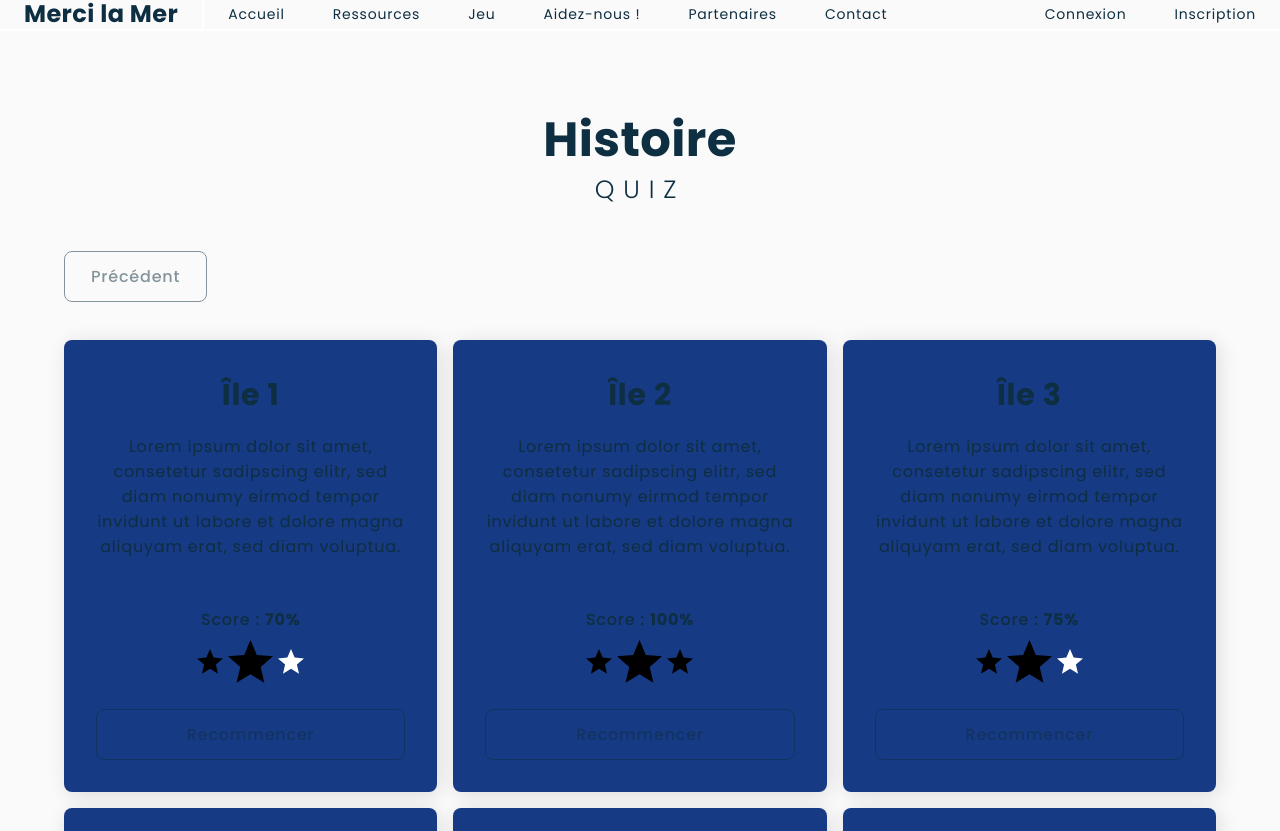
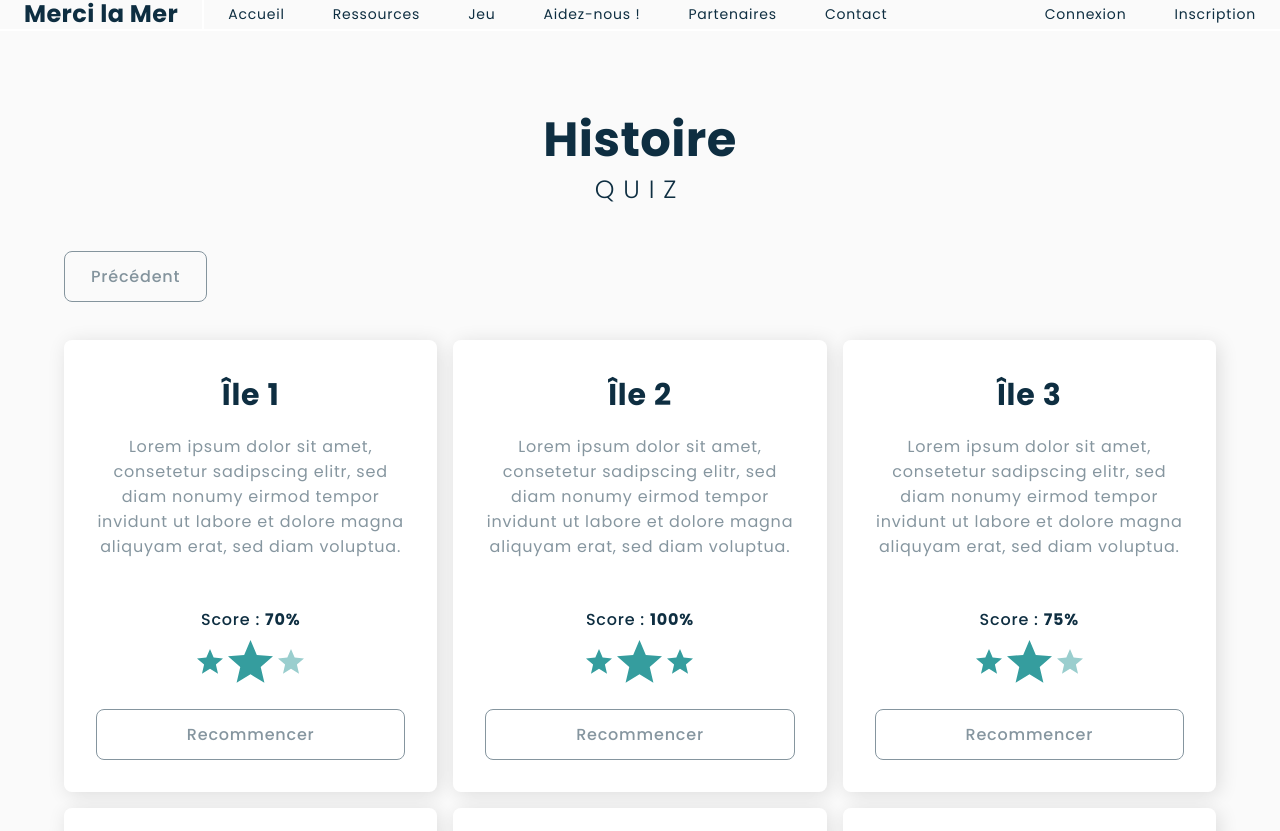
Before and after one commit to ggxm-ecv/MERCI_LA_MER, a Vue app in the folder front/: page /game/history in a window 1280 px wide. Built offline with nearby package versions, Linux system fonts and the light colour scheme.

Commit message:
FRONT > quiz partie history list

```diff
--- a/front/public/css/style.css
+++ b/front/public/css/style.css
@@ -557,7 +557,7 @@ main {
   padding: 32px;
   border-radius: 8px;
   overflow: hidden;
-  background-color: #173a84;
+  background-color: var(--color-main);
   box-shadow: 3px 3px 20px #0000001F;
 }
 
@@ -573,6 +573,7 @@ main {
   font-size: 16px;
   line-height: 25px;
   text-align: center;
+  opacity: 0.5;
 }
 
 .game-history__quiz-footer {
@@ -608,8 +609,8 @@ main {
   font-size: 16px;
   line-height: 25px;
   font-weight: 500;
-  color: rgba(255, 255, 255, 0.541);
   text-align: center;
+  opacity: 0.5;
 }
 
 .game-history__quiz-btn {
--- a/front/src/scss/pages/_game.scss
+++ b/front/src/scss/pages/_game.scss
@@ -155,7 +155,7 @@
   padding: 32px;
   border-radius: 8px;
   overflow: hidden;
-  background-color: #173a84;
+  background-color: var(--color-main);
   box-shadow: 3px 3px 20px #0000001F;
 }
 
@@ -171,6 +171,7 @@
   font-size: 16px;
   line-height: 25px;
   text-align: center;
+  opacity: 0.5;
 }
 
 .game-history__quiz-footer {
@@ -206,8 +207,8 @@
   font-size: 16px;
   line-height: 25px;
   font-weight: 500;
-  color: rgba(255, 255, 255, 0.541);
   text-align: center;
+  opacity: 0.5;
 }
 
 .game-history__quiz-btn {
--- a/front/src/views/GameHistory.vue
+++ b/front/src/views/GameHistory.vue
@@ -13,9 +13,9 @@
           <div class="game-history__quiz-footer">
             <p class="game-history__quiz-score">Score : <span class="bold">70%</span></p>
             <div class="game-history__quiz-stars">
-              <svg xmlns="http://www.w3.org/2000/svg" fill="#000000" width="45.263" height="43" viewBox="0 0 45.263 43"><path d="M24.632,36.558,38.618,45,34.906,29.09l12.357-10.7-16.272-1.4L24.632,2,18.272,16.982,2,18.385l12.334,10.7L10.645,45Z" transform="translate(-2 -2)"/></svg>
-              <svg xmlns="http://www.w3.org/2000/svg" fill="#000000" width="45.263" height="43" viewBox="0 0 45.263 43"><path d="M24.632,36.558,38.618,45,34.906,29.09l12.357-10.7-16.272-1.4L24.632,2,18.272,16.982,2,18.385l12.334,10.7L10.645,45Z" transform="translate(-2 -2)"/></svg>
-              <svg xmlns="http://www.w3.org/2000/svg" fill="#ffffff" width="45.263" height="43" viewBox="0 0 45.263 43"><path d="M24.632,36.558,38.618,45,34.906,29.09l12.357-10.7-16.272-1.4L24.632,2,18.272,16.982,2,18.385l12.334,10.7L10.645,45Z" transform="translate(-2 -2)"/></svg>
+              <svg xmlns="http://www.w3.org/2000/svg" fill="#359D9E" width="45.263" height="43" viewBox="0 0 45.263 43"><path d="M24.632,36.558,38.618,45,34.906,29.09l12.357-10.7-16.272-1.4L24.632,2,18.272,16.982,2,18.385l12.334,10.7L10.645,45Z" transform="translate(-2 -2)"/></svg>
+              <svg xmlns="http://www.w3.org/2000/svg" fill="#359D9E" width="45.263" height="43" viewBox="0 0 45.263 43"><path d="M24.632,36.558,38.618,45,34.906,29.09l12.357-10.7-16.272-1.4L24.632,2,18.272,16.982,2,18.385l12.334,10.7L10.645,45Z" transform="translate(-2 -2)"/></svg>
+              <svg xmlns="http://www.w3.org/2000/svg" fill="#9acece" width="45.263" height="43" viewBox="0 0 45.263 43"><path d="M24.632,36.558,38.618,45,34.906,29.09l12.357-10.7-16.272-1.4L24.632,2,18.272,16.982,2,18.385l12.334,10.7L10.645,45Z" transform="translate(-2 -2)"/></svg>
             </div>
             <button class="game-history__quiz-btn btn btn-second full">Recommencer</button>
           </div>
@@ -28,9 +28,9 @@
           <div class="game-history__quiz-footer">
             <p class="game-history__quiz-score">Score : <span class="bold">100%</span></p>
             <div class="game-history__quiz-stars">
-              <svg xmlns="http://www.w3.org/2000/svg" fill="#000000" width="45.263" height="43" viewBox="0 0 45.263 43"><path d="M24.632,36.558,38.618,45,34.906,29.09l12.357-10.7-16.272-1.4L24.632,2,18.272,16.982,2,18.385l12.334,10.7L10.645,45Z" transform="translate(-2 -2)"/></svg>
-              <svg xmlns="http://www.w3.org/2000/svg" fill="#000000" width="45.263" height="43" viewBox="0 0 45.263 43"><path d="M24.632,36.558,38.618,45,34.906,29.09l12.357-10.7-16.272-1.4L24.632,2,18.272,16.982,2,18.385l12.334,10.7L10.645,45Z" transform="translate(-2 -2)"/></svg>
-              <svg xmlns="http://www.w3.org/2000/svg" fill="#000000" width="45.263" height="43" viewBox="0 0 45.263 43"><path d="M24.632,36.558,38.618,45,34.906,29.09l12.357-10.7-16.272-1.4L24.632,2,18.272,16.982,2,18.385l12.334,10.7L10.645,45Z" transform="translate(-2 -2)"/></svg>
+              <svg xmlns="http://www.w3.org/2000/svg" fill="#359D9E" width="45.263" height="43" viewBox="0 0 45.263 43"><path d="M24.632,36.558,38.618,45,34.906,29.09l12.357-10.7-16.272-1.4L24.632,2,18.272,16.982,2,18.385l12.334,10.7L10.645,45Z" transform="translate(-2 -2)"/></svg>
+              <svg xmlns="http://www.w3.org/2000/svg" fill="#359D9E" width="45.263" height="43" viewBox="0 0 45.263 43"><path d="M24.632,36.558,38.618,45,34.906,29.09l12.357-10.7-16.272-1.4L24.632,2,18.272,16.982,2,18.385l12.334,10.7L10.645,45Z" transform="translate(-2 -2)"/></svg>
+              <svg xmlns="http://www.w3.org/2000/svg" fill="#359D9E" width="45.263" height="43" viewBox="0 0 45.263 43"><path d="M24.632,36.558,38.618,45,34.906,29.09l12.357-10.7-16.272-1.4L24.632,2,18.272,16.982,2,18.385l12.334,10.7L10.645,45Z" transform="translate(-2 -2)"/></svg>
             </div>
             <button class="game-history__quiz-btn btn btn-second full">Recommencer</button>
           </div>
@@ -43,9 +43,9 @@
           <div class="game-history__quiz-footer">
             <p class="game-history__quiz-score">Score : <span class="bold">75%</span></p>
             <div class="game-history__quiz-stars">
-              <svg xmlns="http://www.w3.org/2000/svg" fill="#000000" width="45.263" height="43" viewBox="0 0 45.263 43"><path d="M24.632,36.558,38.618,45,34.906,29.09l12.357-10.7-16.272-1.4L24.632,2,18.272,16.982,2,18.385l12.334,10.7L10.645,45Z" transform="translate(-2 -2)"/></svg>
-              <svg xmlns="http://www.w3.org/2000/svg" fill="#000000" width="45.263" height="43" viewBox="0 0 45.263 43"><path d="M24.632,36.558,38.618,45,34.906,29.09l12.357-10.7-16.272-1.4L24.632,2,18.272,16.982,2,18.385l12.334,10.7L10.645,45Z" transform="translate(-2 -2)"/></svg>
-              <svg xmlns="http://www.w3.org/2000/svg" fill="#ffffff" width="45.263" height="43" viewBox="0 0 45.263 43"><path d="M24.632,36.558,38.618,45,34.906,29.09l12.357-10.7-16.272-1.4L24.632,2,18.272,16.982,2,18.385l12.334,10.7L10.645,45Z" transform="translate(-2 -2)"/></svg>
+              <svg xmlns="http://www.w3.org/2000/svg" fill="#359D9E" width="45.263" height="43" viewBox="0 0 45.263 43"><path d="M24.632,36.558,38.618,45,34.906,29.09l12.357-10.7-16.272-1.4L24.632,2,18.272,16.982,2,18.385l12.334,10.7L10.645,45Z" transform="translate(-2 -2)"/></svg>
+              <svg xmlns="http://www.w3.org/2000/svg" fill="#359D9E" width="45.263" height="43" viewBox="0 0 45.263 43"><path d="M24.632,36.558,38.618,45,34.906,29.09l12.357-10.7-16.272-1.4L24.632,2,18.272,16.982,2,18.385l12.334,10.7L10.645,45Z" transform="translate(-2 -2)"/></svg>
+              <svg xmlns="http://www.w3.org/2000/svg" fill="#9acece" width="45.263" height="43" viewBox="0 0 45.263 43"><path d="M24.632,36.558,38.618,45,34.906,29.09l12.357-10.7-16.272-1.4L24.632,2,18.272,16.982,2,18.385l12.334,10.7L10.645,45Z" transform="translate(-2 -2)"/></svg>
             </div>
             <button class="game-history__quiz-btn btn btn-second full">Recommencer</button>
           </div>
@@ -58,9 +58,9 @@
           <div class="game-history__quiz-footer">
             <p class="game-history__quiz-score">Score : <span class="bold">70%</span></p>
             <div class="game-history__quiz-stars">
-              <svg xmlns="http://www.w3.org/2000/svg" fill="#000000" width="45.263" height="43" viewBox="0 0 45.263 43"><path d="M24.632,36.558,38.618,45,34.906,29.09l12.357-10.7-16.272-1.4L24.632,2,18.272,16.982,2,18.385l12.334,10.7L10.645,45Z" transform="translate(-2 -2)"/></svg>
-              <svg xmlns="http://www.w3.org/2000/svg" fill="#000000" width="45.263" height="43" viewBox="0 0 45.263 43"><path d="M24.632,36.558,38.618,45,34.906,29.09l12.357-10.7-16.272-1.4L24.632,2,18.272,16.982,2,18.385l12.334,10.7L10.645,45Z" transform="translate(-2 -2)"/></svg>
-              <svg xmlns="http://www.w3.org/2000/svg" fill="#ffffff" width="45.263" height="43" viewBox="0 0 45.263 43"><path d="M24.632,36.558,38.618,45,34.906,29.09l12.357-10.7-16.272-1.4L24.632,2,18.272,16.982,2,18.385l12.334,10.7L10.645,45Z" transform="translate(-2 -2)"/></svg>
+              <svg xmlns="http://www.w3.org/2000/svg" fill="#359D9E" width="45.263" height="43" viewBox="0 0 45.263 43"><path d="M24.632,36.558,38.618,45,34.906,29.09l12.357-10.7-16.272-1.4L24.632,2,18.272,16.982,2,18.385l12.334,10.7L10.645,45Z" transform="translate(-2 -2)"/></svg>
+              <svg xmlns="http://www.w3.org/2000/svg" fill="#359D9E" width="45.263" height="43" viewBox="0 0 45.263 43"><path d="M24.632,36.558,38.618,45,34.906,29.09l12.357-10.7-16.272-1.4L24.632,2,18.272,16.982,2,18.385l12.334,10.7L10.645,45Z" transform="translate(-2 -2)"/></svg>
+              <svg xmlns="http://www.w3.org/2000/svg" fill="#9acece" width="45.263" height="43" viewBox="0 0 45.263 43"><path d="M24.632,36.558,38.618,45,34.906,29.09l12.357-10.7-16.272-1.4L24.632,2,18.272,16.982,2,18.385l12.334,10.7L10.645,45Z" transform="translate(-2 -2)"/></svg>
             </div>
             <button class="game-history__quiz-btn btn btn-second full">Recommencer</button>
           </div>
@@ -73,9 +73,9 @@
           <div class="game-history__quiz-footer">
             <p class="game-history__quiz-score">Score : <span class="bold">73%</span></p>
             <div class="game-history__quiz-stars">
-              <svg xmlns="http://www.w3.org/2000/svg" fill="#000000" width="45.263" height="43" viewBox="0 0 45.263 43"><path d="M24.632,36.558,38.618,45,34.906,29.09l12.357-10.7-16.272-1.4L24.632,2,18.272,16.982,2,18.385l12.334,10.7L10.645,45Z" transform="translate(-2 -2)"/></svg>
-              <svg xmlns="http://www.w3.org/2000/svg" fill="#000000" width="45.263" height="43" viewBox="0 0 45.263 43"><path d="M24.632,36.558,38.618,45,34.906,29.09l12.357-10.7-16.272-1.4L24.632,2,18.272,16.982,2,18.385l12.334,10.7L10.645,45Z" transform="translate(-2 -2)"/></svg>
-              <svg xmlns="http://www.w3.org/2000/svg" fill="#ffffff" width="45.263" height="43" viewBox="0 0 45.263 43"><path d="M24.632,36.558,38.618,45,34.906,29.09l12.357-10.7-16.272-1.4L24.632,2,18.272,16.982,2,18.385l12.334,10.7L10.645,45Z" transform="translate(-2 -2)"/></svg>
+              <svg xmlns="http://www.w3.org/2000/svg" fill="#359D9E" width="45.263" height="43" viewBox="0 0 45.263 43"><path d="M24.632,36.558,38.618,45,34.906,29.09l12.357-10.7-16.272-1.4L24.632,2,18.272,16.982,2,18.385l12.334,10.7L10.645,45Z" transform="translate(-2 -2)"/></svg>
+              <svg xmlns="http://www.w3.org/2000/svg" fill="#359D9E" width="45.263" height="43" viewBox="0 0 45.263 43"><path d="M24.632,36.558,38.618,45,34.906,29.09l12.357-10.7-16.272-1.4L24.632,2,18.272,16.982,2,18.385l12.334,10.7L10.645,45Z" transform="translate(-2 -2)"/></svg>
+              <svg xmlns="http://www.w3.org/2000/svg" fill="#9acece" width="45.263" height="43" viewBox="0 0 45.263 43"><path d="M24.632,36.558,38.618,45,34.906,29.09l12.357-10.7-16.272-1.4L24.632,2,18.272,16.982,2,18.385l12.334,10.7L10.645,45Z" transform="translate(-2 -2)"/></svg>
             </div>
             <button class="game-history__quiz-btn btn btn-second full">Recommencer</button>
           </div>
@@ -88,9 +88,9 @@
           <div class="game-history__quiz-footer">
             <p class="game-history__quiz-score">Score : <span class="bold">32%</span></p>
             <div class="game-history__quiz-stars">
-              <svg xmlns="http://www.w3.org/2000/svg" fill="#000000" width="45.263" height="43" viewBox="0 0 45.263 43"><path d="M24.632,36.558,38.618,45,34.906,29.09l12.357-10.7-16.272-1.4L24.632,2,18.272,16.982,2,18.385l12.334,10.7L10.645,45Z" transform="translate(-2 -2)"/></svg>
-              <svg xmlns="http://www.w3.org/2000/svg" fill="#ffffff" width="45.263" height="43" viewBox="0 0 45.263 43"><path d="M24.632,36.558,38.618,45,34.906,29.09l12.357-10.7-16.272-1.4L24.632,2,18.272,16.982,2,18.385l12.334,10.7L10.645,45Z" transform="translate(-2 -2)"/></svg>
-              <svg xmlns="http://www.w3.org/2000/svg" fill="#ffffff" width="45.263" height="43" viewBox="0 0 45.263 43"><path d="M24.632,36.558,38.618,45,34.906,29.09l12.357-10.7-16.272-1.4L24.632,2,18.272,16.982,2,18.385l12.334,10.7L10.645,45Z" transform="translate(-2 -2)"/></svg>
+              <svg xmlns="http://www.w3.org/2000/svg" fill="#359D9E" width="45.263" height="43" viewBox="0 0 45.263 43"><path d="M24.632,36.558,38.618,45,34.906,29.09l12.357-10.7-16.272-1.4L24.632,2,18.272,16.982,2,18.385l12.334,10.7L10.645,45Z" transform="translate(-2 -2)"/></svg>
+              <svg xmlns="http://www.w3.org/2000/svg" fill="#9acece" width="45.263" height="43" viewBox="0 0 45.263 43"><path d="M24.632,36.558,38.618,45,34.906,29.09l12.357-10.7-16.272-1.4L24.632,2,18.272,16.982,2,18.385l12.334,10.7L10.645,45Z" transform="translate(-2 -2)"/></svg>
+              <svg xmlns="http://www.w3.org/2000/svg" fill="#9acece" width="45.263" height="43" viewBox="0 0 45.263 43"><path d="M24.632,36.558,38.618,45,34.906,29.09l12.357-10.7-16.272-1.4L24.632,2,18.272,16.982,2,18.385l12.334,10.7L10.645,45Z" transform="translate(-2 -2)"/></svg>
             </div>
             <button class="game-history__quiz-btn btn btn-second full">Recommencer</button>
           </div>
@@ -103,9 +103,9 @@
           <div class="game-history__quiz-footer">
             <p class="game-history__quiz-score">Score : <span class="bold">68%</span></p>
             <div class="game-history__quiz-stars">
-              <svg xmlns="http://www.w3.org/2000/svg" fill="#000000" width="45.263" height="43" viewBox="0 0 45.263 43"><path d="M24.632,36.558,38.618,45,34.906,29.09l12.357-10.7-16.272-1.4L24.632,2,18.272,16.982,2,18.385l12.334,10.7L10.645,45Z" transform="translate(-2 -2)"/></svg>
-              <svg xmlns="http://www.w3.org/2000/svg" fill="#000000" width="45.263" height="43" viewBox="0 0 45.263 43"><path d="M24.632,36.558,38.618,45,34.906,29.09l12.357-10.7-16.272-1.4L24.632,2,18.272,16.982,2,18.385l12.334,10.7L10.645,45Z" transform="translate(-2 -2)"/></svg>
-              <svg xmlns="http://www.w3.org/2000/svg" fill="#ffffff" width="45.263" height="43" viewBox="0 0 45.263 43"><path d="M24.632,36.558,38.618,45,34.906,29.09l12.357-10.7-16.272-1.4L24.632,2,18.272,16.982,2,18.385l12.334,10.7L10.645,45Z" transform="translate(-2 -2)"/></svg>
+              <svg xmlns="http://www.w3.org/2000/svg" fill="#359D9E" width="45.263" height="43" viewBox="0 0 45.263 43"><path d="M24.632,36.558,38.618,45,34.906,29.09l12.357-10.7-16.272-1.4L24.632,2,18.272,16.982,2,18.385l12.334,10.7L10.645,45Z" transform="translate(-2 -2)"/></svg>
+              <svg xmlns="http://www.w3.org/2000/svg" fill="#359D9E" width="45.263" height="43" viewBox="0 0 45.263 43"><path d="M24.632,36.558,38.618,45,34.906,29.09l12.357-10.7-16.272-1.4L24.632,2,18.272,16.982,2,18.385l12.334,10.7L10.645,45Z" transform="translate(-2 -2)"/></svg>
+              <svg xmlns="http://www.w3.org/2000/svg" fill="#9acece" width="45.263" height="43" viewBox="0 0 45.263 43"><path d="M24.632,36.558,38.618,45,34.906,29.09l12.357-10.7-16.272-1.4L24.632,2,18.272,16.982,2,18.385l12.334,10.7L10.645,45Z" transform="translate(-2 -2)"/></svg>
             </div>
             <button class="game-history__quiz-btn btn btn-second full">Recommencer</button>
           </div>
```
Also changed, not shown: 1 other file (tests, documents, lock files or other folders).
